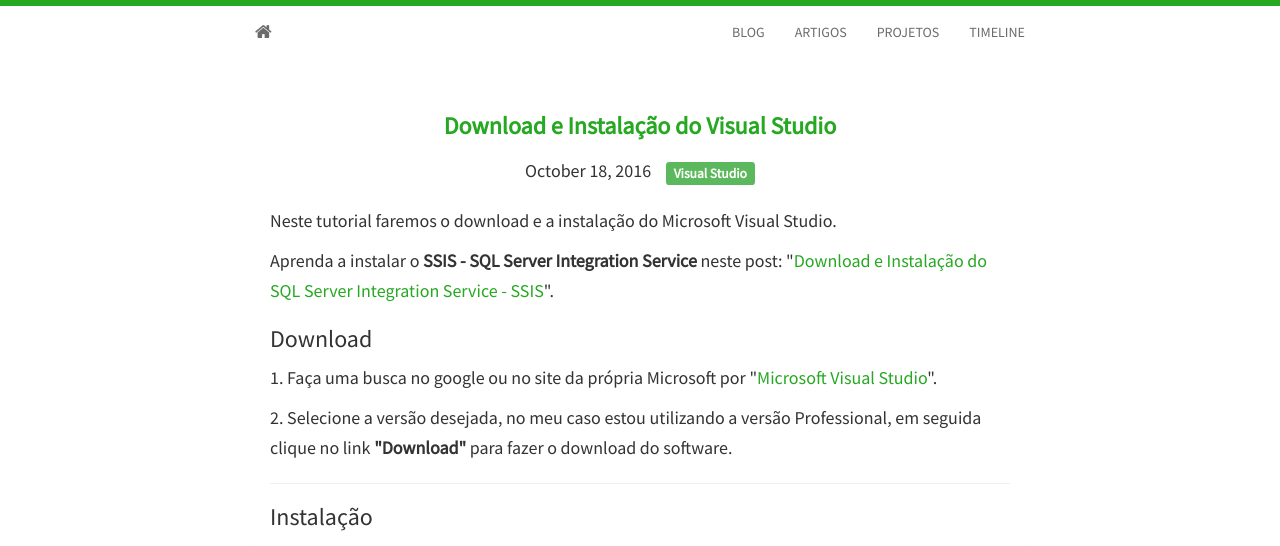
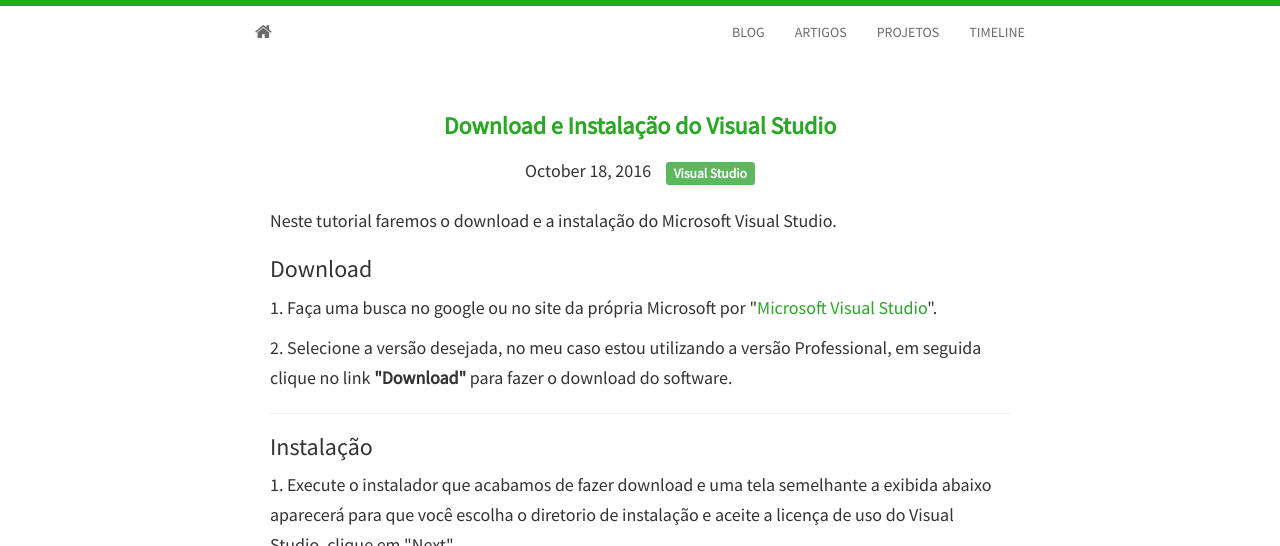
Before and after one commit to mateusbtlopes/mateusbtlopes.github.io, a Jekyll site: the page built from _posts/2016-10-18-Download e Instalacao Visual Studio.md, in a window 1280 px wide and 900 px high, cut to the strip 0-546 px from the top of the window. Built offline with Jekyll 4.4.1, drawn with Linux system fonts in a browser that asks for light colours; nearby versions of some CDN libraries.

Commit message:
- Atualizando post instalação visual studio.

```diff
--- a/_posts/2016-10-18-Download e Instalacao Visual Studio.md
+++ b/_posts/2016-10-18-Download e Instalacao Visual Studio.md
@@ -6,8 +6,6 @@
 ---
 
 <p>Neste tutorial faremos o download e a instalação do Microsoft Visual Studio.</p>
-
-<p>Aprenda a instalar o <strong>SSIS - SQL Server Integration Service</strong> neste post: "<a href="http://mateusblopes.com.br/Download-e-Instalacao-SQL-Server-Integration-Service-SSIS" target="_blank">Download e Instalação do SQL Server Integration Service - SSIS</a>".</p>
 
 <h3 id="heading3">Download</h3>
 
```
